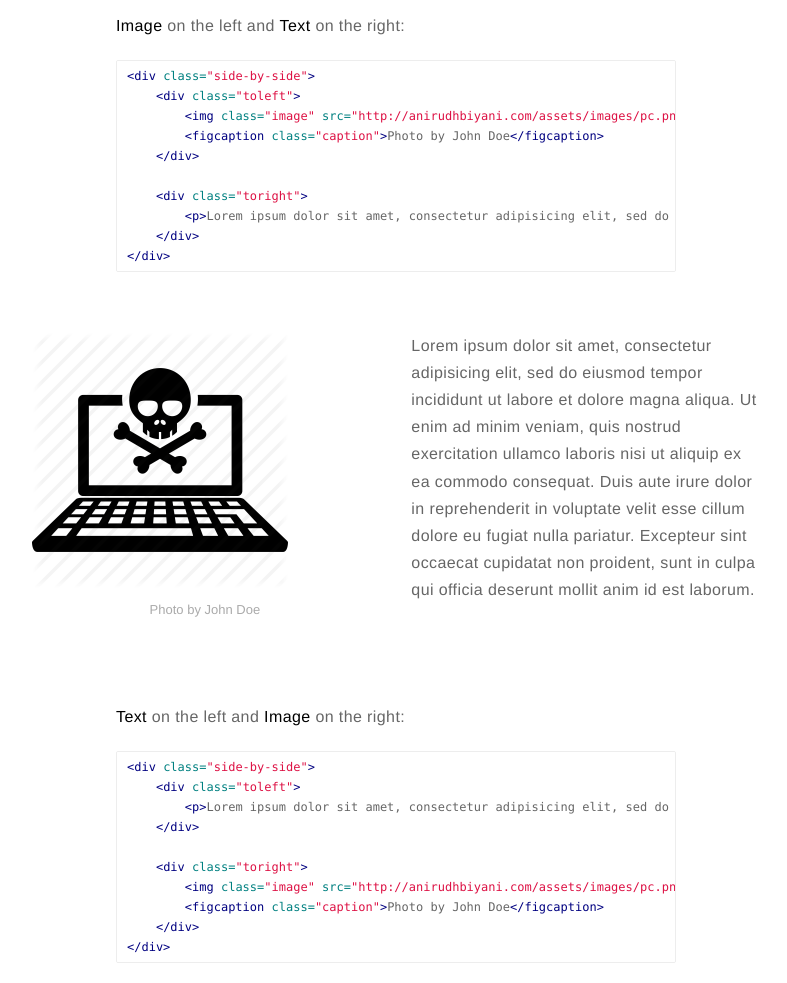
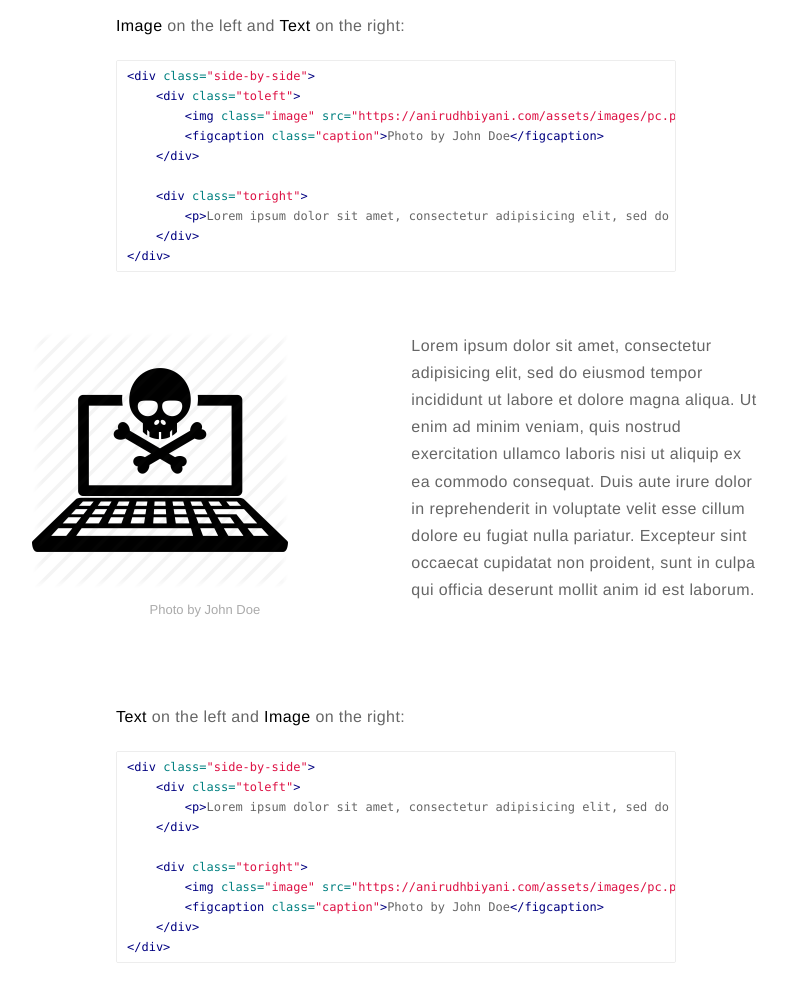
Before and after one commit to anirudhbiyani/anirudhbiyani.github.io, a Jekyll site: the page built from _posts/2015-02-24-markdown-extra-components.markdown, in a window 1280 px wide and 1400 px high, scrolled down 1006 px. Shown: the part 151-1134 px from the top of the window, without its empty margins (244-1031 px from the left). Built offline with Jekyll 4.4.1, drawn with Linux system fonts in a browser that asks for light colours; some of the changed lines change nothing that is shown.

Commit message:
Enforce HTTPS

```diff
--- a/_config.yml
+++ b/_config.yml
@@ -18,7 +18,7 @@
 resume-external: false
 resume-url: https://google.com/?q=my+resume
 
-url: http://anirudhbiyani.com
+url: https://anirudhbiyani.com
 # your url: http://USERNAME.github.io
 
 permalink: /:title/
@@ -70,8 +70,8 @@
 projects: true
 
 # if you don't need "about" or "blog", comment them out below
-about: true
-blog: true
+about: false
+blog: false
 
 # do you want to show the "read time" of the posts?
 read-time: false
```
Also changed, not shown: 5 other files.
